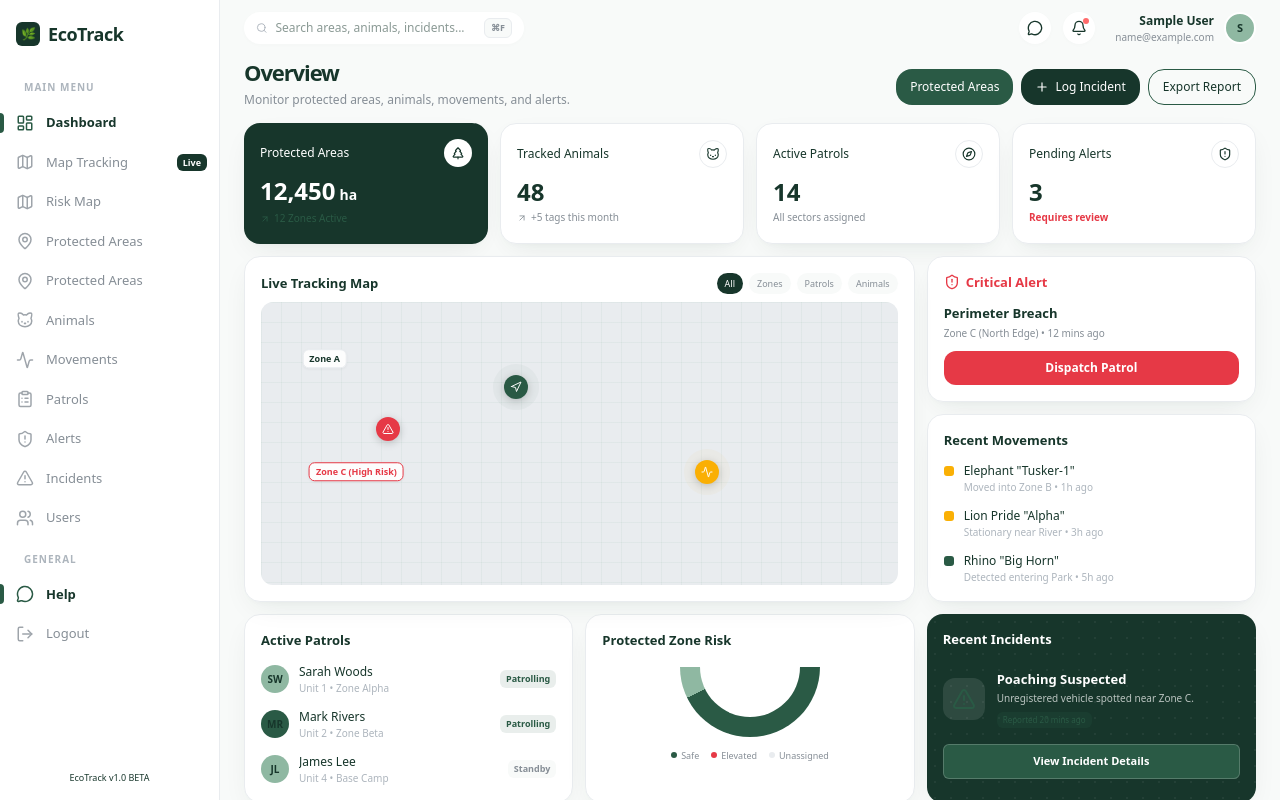
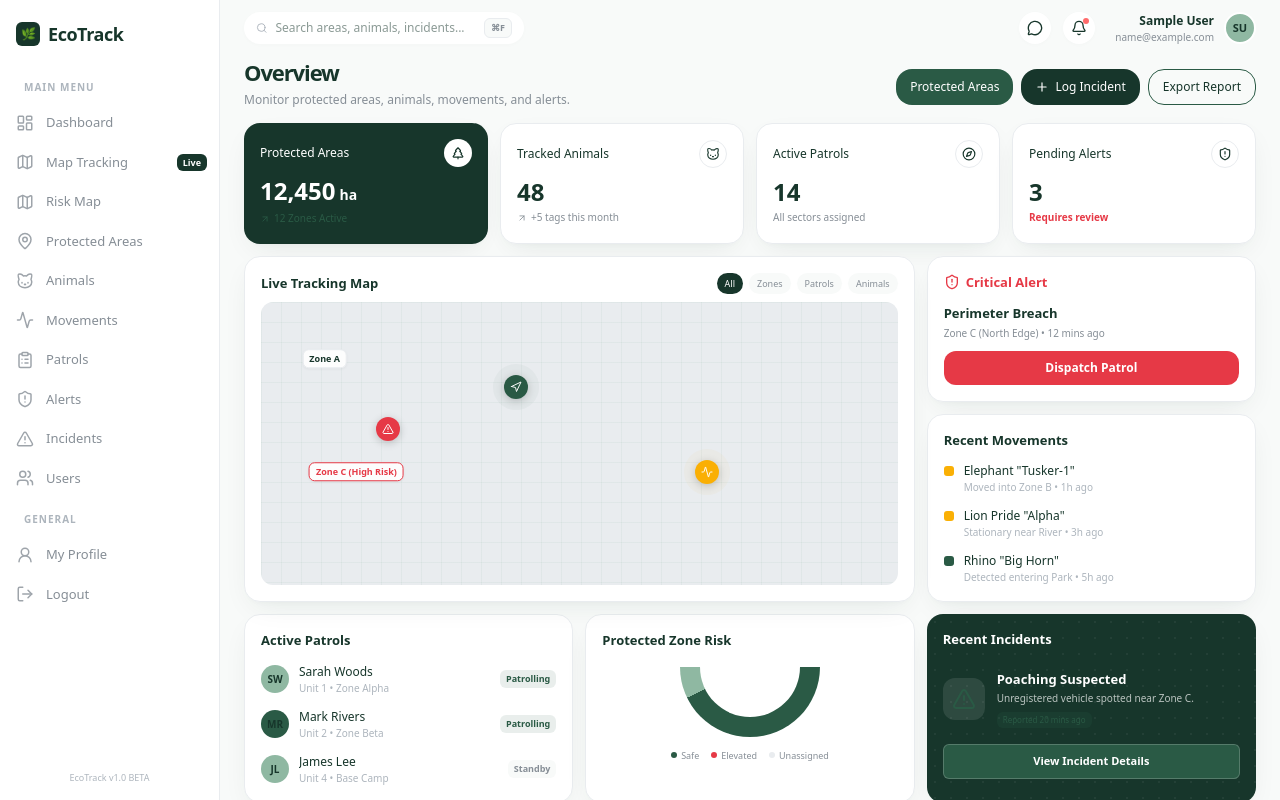
Before and after one commit to RUSIRUDEVINDA/Life-On-Land-Frontend, a React (Vite) app: page /dashboard in a window 1280 px wide. Built offline with nearby package versions, Linux system fonts and the light colour scheme; sample sign-in values are in the browser's storage.

Commit message:
update dashboard

```diff
--- a/src/components/dashboard/DashboardLayout.jsx
+++ b/src/components/dashboard/DashboardLayout.jsx
@@ -6,25 +6,59 @@ import {
     MapPin,
     ClipboardList,
     AlertTriangle,
-    FilePlus2,
     Activity,
     Cat,
     ShieldAlert,
+    UserRound,
     Users,
-    Settings,
     LogOut,
     Bell,
     Search,
     MessageCircle,
 } from 'lucide-react';
+import { getUserRole, getStoredUser } from '../../utils/auth';
 
+const adminMenuItems = [
+    { name: 'Dashboard', path: '/dashboard/admin', icon: <LayoutDashboard size={18} /> },
+    { name: 'Map Tracking', path: '/dashboard/map-tracking', icon: <Map size={18} />, badge: 'Live' },
+    { name: 'Risk Map', path: '/dashboard/risk-map', icon: <Map size={18} /> },
+    { name: 'Protected Areas', path: '/dashboard/protected-areas', icon: <MapPin size={18} /> },
+    { name: 'Animals', path: '/dashboard/animals', icon: <Cat size={18} /> },
+    { name: 'Movements', path: '/dashboard/movements', icon: <Activity size={18} /> },
+    { name: 'Patrols', path: '/dashboard/patrols', icon: <ClipboardList size={18} /> },
+    { name: 'Alerts', path: '/dashboard/alerts', icon: <ShieldAlert size={18} /> },
+    { name: 'Incidents', path: '/dashboard/incidents', icon: <AlertTriangle size={18} /> },
+    { name: 'Users', path: '/dashboard/users', icon: <Users size={18} /> },
+];
+
+const rangerMenuItems = [
+    { name: 'Dashboard', path: '/dashboard/ranger', icon: <LayoutDashboard size={18} /> },
+    { name: 'My Incidents', path: '/dashboard/my-incidents', icon: <AlertTriangle size={18} /> },
+    { name: 'Report Incident', path: '/dashboard/incidents/report', icon: <ClipboardList size={18} /> },
+    { name: 'Assigned Patrols', path: '/dashboard/patrols', icon: <MapPin size={18} /> },
+    { name: 'Movements', path: '/dashboard/movements', icon: <Activity size={18} /> },
+];
+
+const generalItems = [
+    { name: 'My Profile', path: '/dashboard/profile', icon: <UserRound size={18} /> },
+];
 
 const DashboardLayout = () => {
     const navigate = useNavigate();
     const location = useLocation();
+    const role = getUserRole();
+    const user = getStoredUser();
 
-    const storedUser = localStorage.getItem('user');
-    const user = storedUser ? JSON.parse(storedUser) : { fullName: 'John Doe', email: 'john.doe@eco.com' };
+    const menuItems = role === 'RANGER' ? rangerMenuItems : adminMenuItems;
+
+    const displayName = user?.fullName || user?.name || user?.username || 'User';
+    const displayEmail = user?.email || '';
+    const initials = displayName
+        .split(' ')
+        .map((part) => part[0] || '')
+        .join('')
+        .slice(0, 2)
+        .toUpperCase();
 
     const handleLogout = () => {
         localStorage.removeItem('token');
@@ -32,28 +66,27 @@ const DashboardLayout = () => {
         navigate('/login');
     };
 
-    const menuItems = [
-        { name: 'Dashboard', path: '/dashboard', icon: <LayoutDashboard size={18} /> },
-        { name: 'Map Tracking', path: '/dashboard/maps', icon: <Map size={18} /> },
-        { name: 'Risk Map', path: '/dashboard/risk-map', icon: <Map size={18} /> },
-        { name: 'Protected Areas', path: '/dashboard/areas', icon: <MapPin size={18} /> },
-        { name: 'Protected Areas', path: '/dashboard/protected-areas', icon: <MapPin size={18} /> },
-        { name: 'Animals', path: '/dashboard/animals', icon: <Cat size={18} /> },
-        { name: 'Movements', path: '/dashboard/movements', icon: <Activity size={18} /> },
-        { name: 'Patrols', path: '/dashboard/patrols', icon: <ClipboardList size={18} /> },
-        { name: 'Alerts', path: '/dashboard/alerts', icon: <ShieldAlert size={18} /> },
-        { name: 'Incidents', path: '/dashboard/incidents', icon: <AlertTriangle size={18} /> },
-        { name: 'Users', path: '/dashboard/users', icon: <Users size={18} /> }
-    ];
+    const isActive = (path) => {
+        if (location.pathname === path) return true;
+        if (path !== '/dashboard/admin' && path !== '/dashboard/ranger') {
+            return location.pathname.startsWith(path);
+        }
+        return false;
+    };
 
-    const generalItems = [
-        { name: 'Help', path: '/dashboard', icon: <MessageCircle size={18} /> },
-    ];
+    const linkClass = (path) =>
+        `flex items-center text-[13px] font-medium py-2 transition-all duration-200 relative bg-transparent border-none cursor-pointer text-left w-full hover:text-primary-dark ${
+            isActive(path)
+                ? 'text-primary-dark font-semibold before:content-[""] before:absolute before:-left-4 before:top-1/2 before:-translate-y-1/2 before:w-1 before:h-[20px] before:bg-primary before:rounded-r-md'
+                : 'text-[#868e96]'
+        }`;
+
+    const iconClass = (path) =>
+        `mr-3 flex items-center text-inherit opacity-80 ${isActive(path) ? 'text-primary opacity-100' : ''}`;
 
     return (
         <div className="flex h-screen w-full overflow-hidden bg-bg-soft">
-            {/* Sidebar navigation */}
-            <aside className="w-55 bg-white border-r border-border-light flex flex-col z-10 transition-all duration-300">
+            <aside className="w-[220px] bg-white border-r border-border-light flex flex-col z-10 transition-all duration-300">
                 <div className="p-5 px-4 flex items-center gap-2">
                     <div className="w-6 h-6 bg-primary-dark rounded-md flex items-center justify-center text-[12px] text-white">🌿</div>
                     <h2 className="text-lg font-bold text-primary-dark m-0 tracking-tight">EcoTrack</h2>
@@ -61,57 +94,54 @@ const DashboardLayout = () => {
 
                 <div className="flex-1 overflow-y-auto">
                     <nav className="flex flex-col px-4 pr-3 pb-4 gap-1">
-                        <p className="text-[10px] font-semibold text-[#adb5bd] mb-1.5 mt-3 tracking-widest uppercase pl-2">MAIN MENU</p>
-                        {menuItems.map(item => {
-                            const isActive = item.path === '/dashboard'
-                                ? location.pathname === '/dashboard'
-                                : location.pathname.startsWith(item.path);
-                            return (
-                                <Link
-                                    key={item.name}
-                                    to={item.path}
-                                    className={`flex items-center text-[13px] font-medium py-2 transition-all duration-200 relative bg-transparent border-none cursor-pointer text-left w-full hover:text-primary-dark ${isActive ? 'text-primary-dark font-semibold before:content-[""] before:absolute before:-left-4 before:top-1/2 before:-translate-y-1/2 before:w-1 before:h-5 before:bg-primary before:rounded-r-md' : 'text-text-gray'}`}
-                                >
-                                    <span className={`mr-3 flex items-center text-inherit opacity-80 ${isActive ? 'text-primary opacity-100' : ''}`}>{item.icon}</span>
-                                    <span className="flex-1">{item.name}</span>
-                                    {item.name === 'Map Tracking' && <span className="ml-auto bg-primary-dark text-white text-[9px] font-bold px-1.5 py-0.5 rounded-md">Live</span>}
-                                </Link>
-                            );
-                        })}
+                        <p className="text-[10px] font-semibold text-[#adb5bd] mb-1.5 mt-3 tracking-widest uppercase pl-2">Main Menu</p>
+                        {menuItems.map((item) => (
+                            <Link key={item.name} to={item.path} className={linkClass(item.path)}>
+                                <span className={iconClass(item.path)}>{item.icon}</span>
+                                <span className="flex-1">{item.name}</span>
+                                {item.badge && (
+                                    <span className="ml-auto bg-primary-dark text-white text-[9px] font-bold px-1.5 py-0.5 rounded-md">
+                                        {item.badge}
+                                    </span>
+                                )}
+                            </Link>
+                        ))}
 
-                        <p className="text-[10px] font-semibold text-[#adb5bd] mb-1.5 mt-3 tracking-widest uppercase pl-2">GENERAL</p>
-                        {generalItems.map(item => {
-                            const isActive = location.pathname === item.path;
-                            return (
-                                <Link
-                                    key={item.name}
-                                    to={item.path}
-                                    className={`flex items-center text-[13px] font-medium py-2 transition-all duration-200 relative bg-transparent border-none cursor-pointer text-left w-full hover:text-primary-dark ${isActive ? 'text-primary-dark font-semibold before:content-[""] before:absolute before:-left-4 before:top-1/2 before:-translate-y-1/2 before:w-1 before:h-5 before:bg-primary before:rounded-r-md' : 'text-text-gray'}`}
-                                >
-                                    <span className={`mr-3 flex items-center text-inherit opacity-80 ${isActive ? 'text-primary opacity-100' : ''}`}>{item.icon}</span>
-                                    <span className="flex-1">{item.name}</span>
-                                </Link>
-                            );
-                        })}
-                        <button className="flex items-center text-[13px] font-medium py-2 transition-all duration-200 relative bg-transparent border-none cursor-pointer text-left w-full hover:text-primary-dark text-text-gray" onClick={handleLogout}>
-                            <span className="mr-3 flex items-center text-inherit opacity-80"><LogOut size={18} /></span>
+                        <p className="text-[10px] font-semibold text-[#adb5bd] mb-1.5 mt-3 tracking-widest uppercase pl-2">General</p>
+                        {generalItems.map((item) => (
+                            <Link key={item.name} to={item.path} className={linkClass(item.path)}>
+                                <span className={iconClass(item.path)}>{item.icon}</span>
+                                <span className="flex-1">{item.name}</span>
+                            </Link>
+                        ))}
+
+                        <button
+                            className="flex items-center text-[13px] font-medium py-2 transition-all duration-200 relative bg-transparent border-none cursor-pointer text-left w-full hover:text-primary-dark text-[#868e96]"
+                            onClick={handleLogout}
+                        >
+                            <span className="mr-3 flex items-center text-inherit opacity-80">
+                                <LogOut size={18} />
+                            </span>
                             <span className="flex-1">Logout</span>
                         </button>
                     </nav>
                 </div>
 
                 <div className="p-4">
-                    <p className="text-[9px] color-[#adb5bd] text-center">EcoTrack v1.0 BETA</p>
+                    <p className="text-[9px] text-[#adb5bd] text-center">EcoTrack v1.0 BETA</p>
                 </div>
             </aside>
 
-            {/* Main Content Viewport */}
             <div className="flex-1 flex flex-col h-screen overflow-hidden bg-bg-soft">
-                <header className="h-14 bg-transparent flex justify-between items-center px-6 z-5">
-                    <div className="flex items-center bg-white px-3 py-1.5 rounded-2xl w-70 shadow-[0_1px_4px_rgba(0,0,0,0.02)]">
+                <header className="h-14 bg-transparent flex justify-between items-center px-6 z-[5]">
+                    <div className="flex items-center bg-white px-3 py-1.5 rounded-2xl w-[280px] shadow-[0_1px_4px_rgba(0,0,0,0.02)]">
                         <Search size={14} className="text-[#adb5bd] mr-2" />
-                        <input type="text" placeholder="Search areas, animals, incidents..." className="border-none bg-transparent w-full text-[12px] text-primary-dark focus:outline-none" />
-                        <div className="bg-bg-soft border border-border-light text-text-gray text-[9px] px-1.5 py-0.5 rounded-md font-semibold">⌘F</div>
+                        <input
+                            type="text"
+                            placeholder="Search areas, animals, incidents..."
+                            className="border-none bg-transparent w-full text-[12px] text-primary-dark focus:outline-none"
+                        />
+                        <div className="bg-bg-soft border border-border-light text-[#868e96] text-[9px] px-1.5 py-0.5 rounded-md font-semibold">⌘F</div>
                     </div>
 
                     <div className="flex items-center gap-3">
@@ -124,11 +154,11 @@ const DashboardLayout = () => {
                         </button>
                         <div className="flex items-center gap-2.5 ml-2">
                             <div className="flex flex-col items-end">
-                                <span className="text-[12px] font-semibold text-primary-dark">{user.fullName || user.name || 'User'}</span>
-                                <span className="text-[10px] text-text-gray">{user.email || ''}</span>
+                                <span className="text-[12px] font-semibold text-primary-dark">{displayName}</span>
+                                <span className="text-[10px] text-[#868e96]">{displayEmail}</span>
                             </div>
                             <div className="w-8 h-8 bg-primary-light text-primary-dark rounded-full flex justify-center items-center text-[11px] font-bold border-2 border-white">
-                                {(user.fullName || user.name || 'U').charAt(0).toUpperCase()}
+                                {initials || <UserRound size={14} />}
                             </div>
                         </div>
                     </div>
@@ -140,7 +170,6 @@ const DashboardLayout = () => {
             </div>
         </div>
     );
-
 };
 
 export default DashboardLayout;
```
